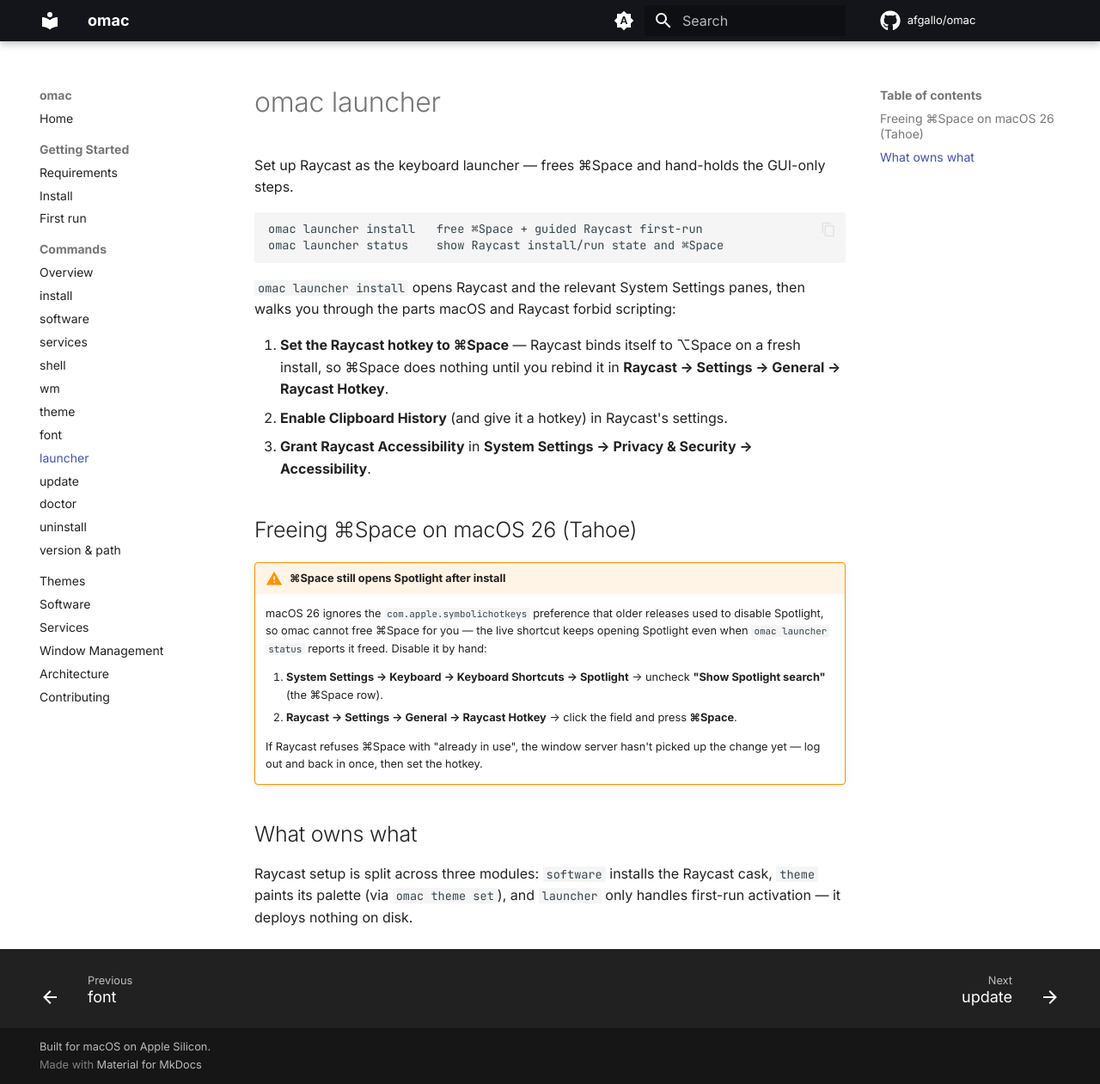
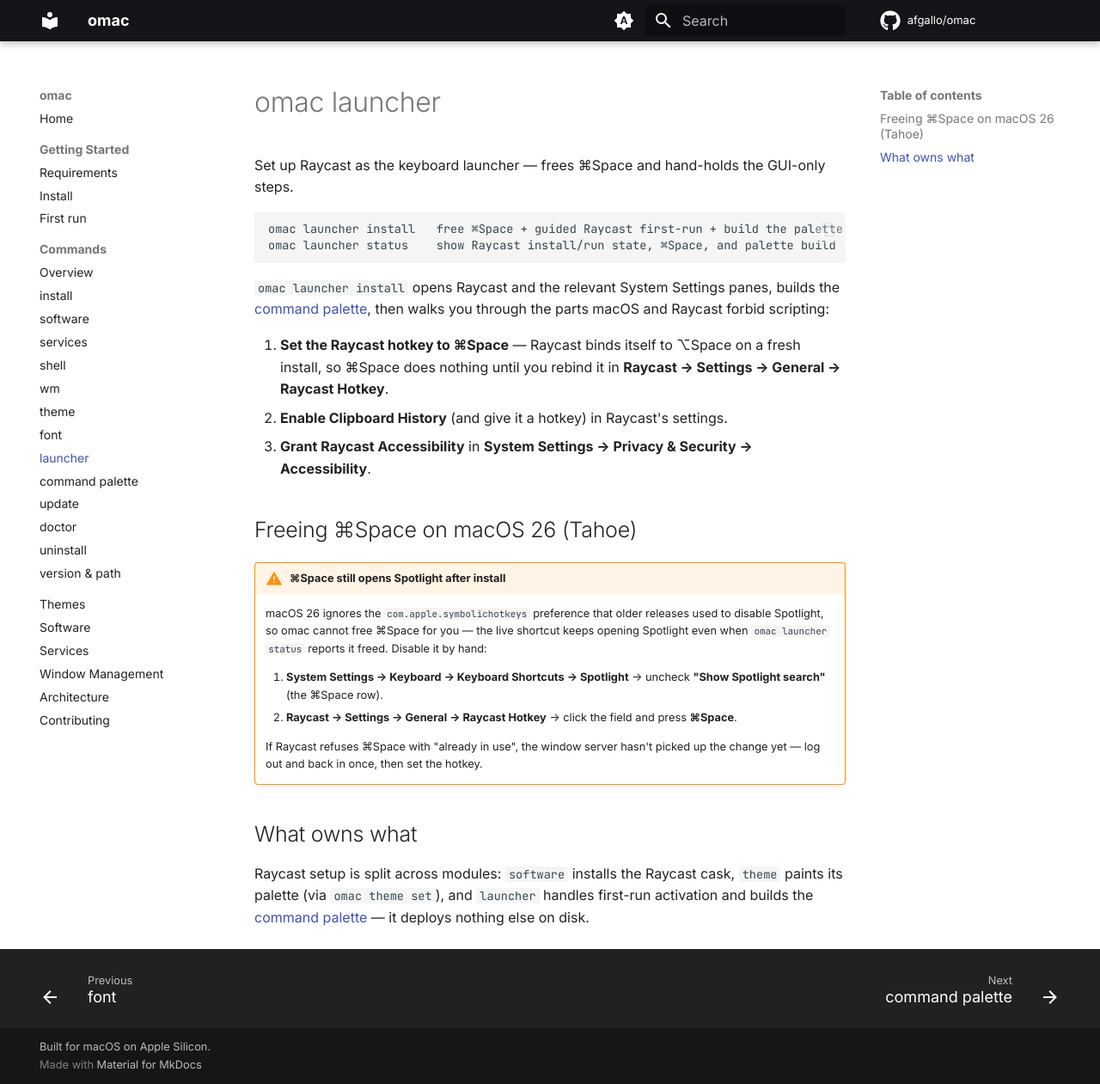
Before and after one commit to afgallo/omac, an MkDocs documentation site: the page built from docs/commands/launcher.md, in a window 1280 px wide and 1261 px high. Shown: the whole window at 86% size. Built offline with MkDocs 1.6.1 and Material for MkDocs 9.7.7, drawn with Linux system fonts in a browser that asks for light colours; comment, search, counter and statistics services are not loaded.

Commit message:
feat(launcher): wire the command palette into install & status
Phase 4 — integrate the Raycast omac palette (raycast/omac) into the
launcher lifecycle, docs, and tests.

lib/launcher.zsh:
- OMAC_PALETTE_SRC seam (defaults to $OMAC_HOME/raycast/omac)
- palette_present / palette_deps_installed detectors
- palette_install: non-fatal build + guided one-time dev import
  (skips cleanly when the source or npm is missing; installs deps,
  then walks the user through `npm run dev` since Raycast forbids
  scripting the import)
- launcher install now builds the palette after activation
- launcher status now reports `palette source` and `palette built`

cmd/launcher/{install,status}.zsh: help lines mention the palette.

Tests: npm stub + palette fixture in launcher_stubs.zsh; new
test_launcher_palette.zsh (15 assertions across detection, install
skip/build/idempotency, and status rows); pin OMAC_PALETTE_SRC in
the existing install test so its palette step is a deterministic
no-op. Full suite: 589 passed, 0 failed.

Docs: new commands/palette.md (kinds table, sync model, install +
status, binary resolution, theming); launcher.md + commands/index.md
+ mkdocs nav updated.

Claude-Session: https://claude.ai/code/session_01NyQzufHknJy6YcKWbxJkwT

````diff
--- a/docs/commands/launcher.md
+++ b/docs/commands/launcher.md
@@ -3,12 +3,13 @@
 Set up Raycast as the keyboard launcher — frees ⌘Space and hand-holds the GUI-only steps.
 
 ```
-omac launcher install   free ⌘Space + guided Raycast first-run
-omac launcher status    show Raycast install/run state and ⌘Space
+omac launcher install   free ⌘Space + guided Raycast first-run + build the palette
+omac launcher status    show Raycast install/run state, ⌘Space, and palette build
 ```
 
-`omac launcher install` opens Raycast and the relevant System Settings panes, then walks
-you through the parts macOS and Raycast forbid scripting:
+`omac launcher install` opens Raycast and the relevant System Settings panes, builds the
+[command palette](palette.md), then walks you through the parts macOS and Raycast forbid
+scripting:
 
 1. **Set the Raycast hotkey to ⌘Space** — Raycast binds itself to ⌥Space on a fresh
    install, so ⌘Space does nothing until you rebind it in **Raycast → Settings → General →
@@ -32,6 +33,6 @@ you through the parts macOS and Raycast forbid scripting:
 
 ## What owns what
 
-Raycast setup is split across three modules: `software` installs the Raycast cask, `theme`
-paints its palette (via `omac theme set`), and `launcher` only handles first-run activation —
-it deploys nothing on disk.
+Raycast setup is split across modules: `software` installs the Raycast cask, `theme`
+paints its palette (via `omac theme set`), and `launcher` handles first-run activation and
+builds the [command palette](palette.md) — it deploys nothing else on disk.
--- a/mkdocs.yml
+++ b/mkdocs.yml
@@ -81,6 +81,7 @@ nav:
       - theme: commands/theme.md
       - font: commands/font.md
       - launcher: commands/launcher.md
+      - command palette: commands/palette.md
       - update: commands/update.md
       - doctor: commands/doctor.md
       - uninstall: commands/uninstall.md
````
Also changed, not shown: docs/commands/index.md (+2 -1 lines), docs/commands/palette.md (added, +66 -0 lines), 6 other files.
